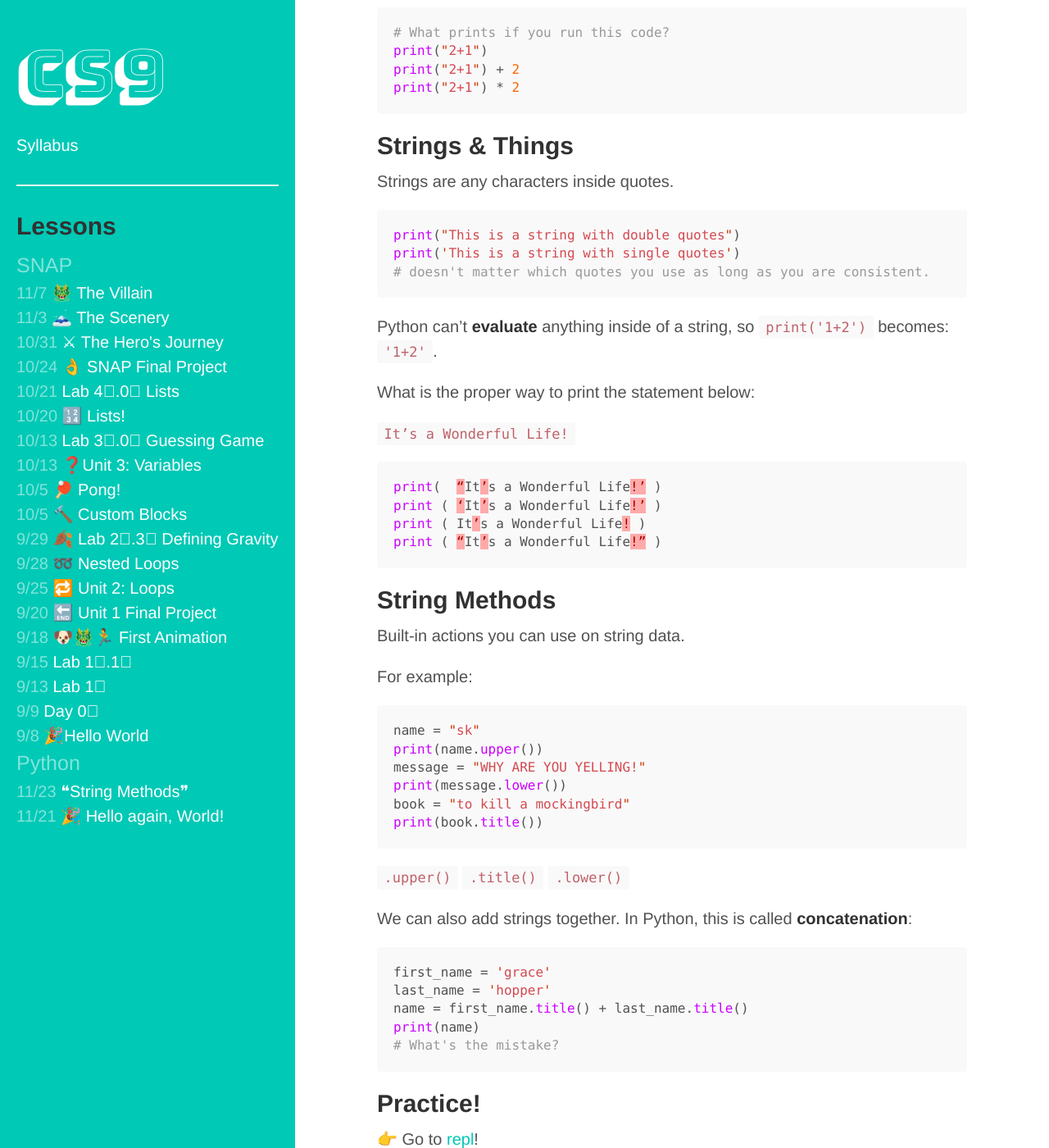
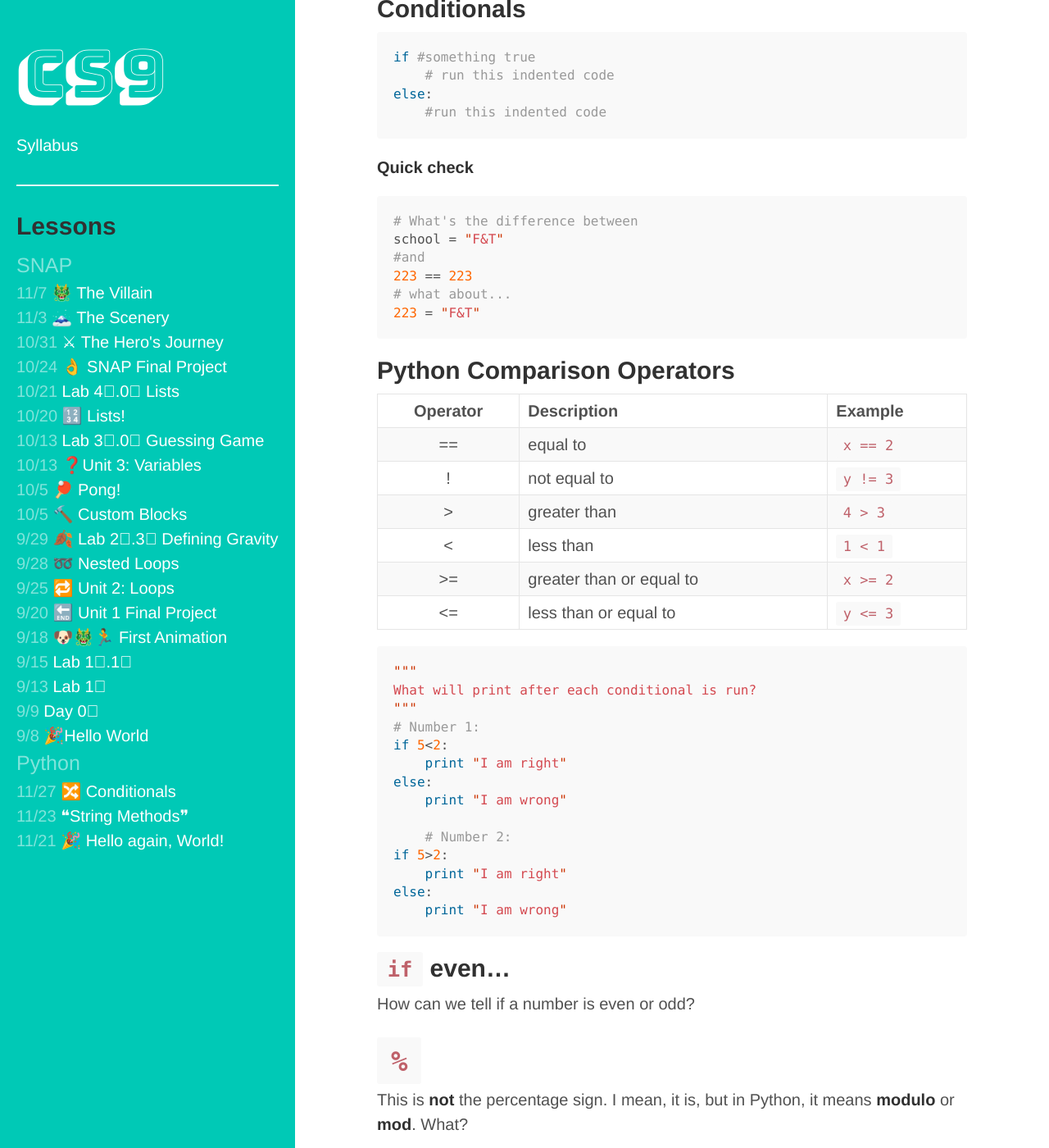
Before and after one commit to bensk/CS9, a Jekyll site: the page built from index.html, in a window 1280 px wide and 1400 px high, scrolled down 316 px. Shown: the whole window at 82% size. Built offline with Jekyll 4.4.1, drawn with Linux system fonts in a browser that asks for light colours; some web fonts are replaced; the list of posts is cut into pages by our own code; a style sheet for code colours, icons or effects is not loaded; some of the changed text lies outside the part shown.

````diff
--- /dev/null
+++ b/_posts/Python/2016-11-27-🔀-conditionals.md
@@ -0,0 +1,73 @@
+---
+layout: "post"
+title: "🔀 Conditionals"
+date: "2016-11-27 19:49"
+category: "Python"
+---
+
+## Learning Targets
+- I can write conditionals in Python using `if` and `else`.
+- I can predict the output of conditionals in Python.
+
+## Conditionals
+```python
+if #something true
+    # run this indented code
+else:
+    #run this indented code
+```
+
+**Quick check**
+
+```python
+# What's the difference between
+school = "F&T"
+#and
+223 == 223
+# what about...
+223 = "F&T"
+```
+
+## Python Comparison Operators
+
+| Operator | Description              | Example  |
+|:--------:|:-------------------------|:---------|
+|    ==    | equal to                 | `x == 2` |
+|    !     | not equal to             | `y != 3` |
+|    >     | greater than             | `4 > 3`  |
+|    <     | less than                | `1 < 1`  |
+|    >=    | greater than or equal to | `x >= 2` |
+|    <=    | less than or equal to    | `y <= 3` |
+
+```python
+"""
+What will print after each conditional is run?
+"""
+# Number 1:
+if 5<2:
+    print "I am right"
+else:
+    print "I am wrong"
+
+    # Number 2:
+if 5>2:
+    print "I am right"
+else:
+    print "I am wrong"
+```
+
+## `if` even...
+How can we tell if a number is even or odd?
+
+# `%`
+This is **not** the percentage sign. I mean, it is, but in Python, it means **modulo** or **mod**. What?
+
+It divides one number by another and returns the remainder. Like this:
+
+```python
+print(4 % 3)
+print(1040934 % 2)
+print(1040934 % 2)
+```
+
+Before you start calculating, what are the **only** possibilities of each **modulo** operation?
````
Also changed, not shown: _posts/Python/2016-11-21-hello-world.md (+5 -2 lines), readme.md.
